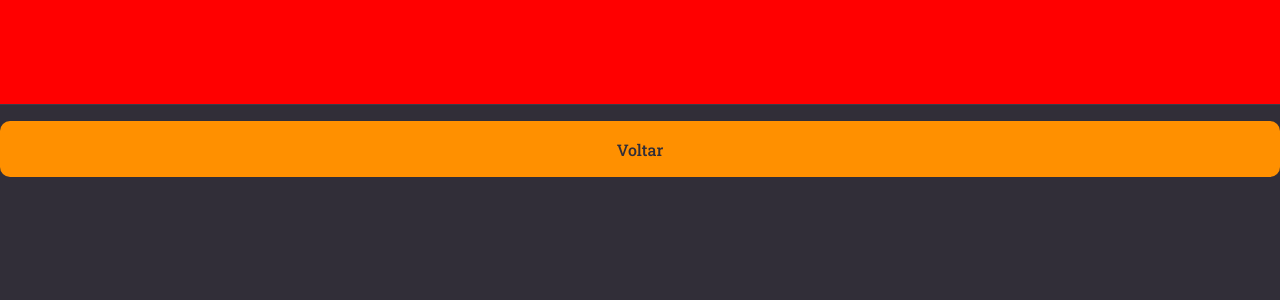
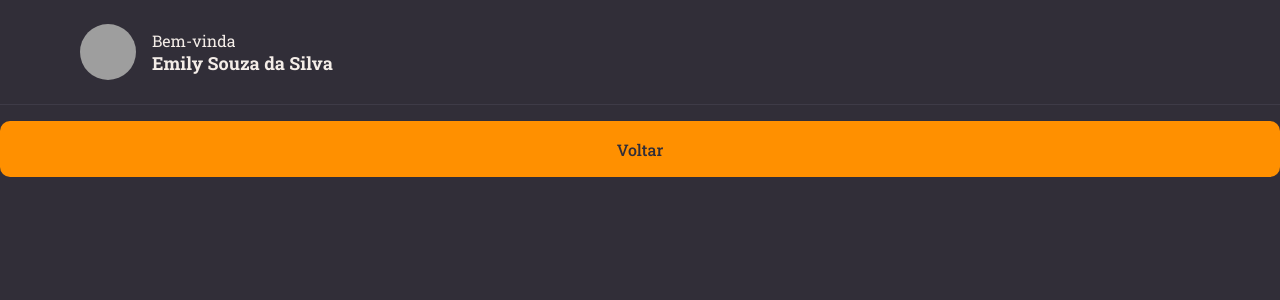
Before and after one commit to EmilySSouza/Rocketnotes, a React (Vite) app: page / in a window 1280 px wide. Shown: the top 300 px of the page. Built offline with nearby package versions, Linux system fonts and the light colour scheme; grey boxes are pictures that could not be loaded.

Commit message:
feat: add icon user image

```diff
--- a/src/components/Header/index.jsx
+++ b/src/components/Header/index.jsx
@@ -1,9 +1,16 @@
-import { Container } from "./styles";
+import { Container, Profile } from "./styles";
 
 export function Header() {
     return (
         <Container>
+            <Profile>
+                <img src="https://github.com/EmilySSouza.png" alt="Foto do usuário" />
 
+                <div>
+                    <span>Bem-vinda</span>
+                    <strong>Emily Souza da Silva</strong>
+                </div>
+            </Profile>
         </Container>
     )
 }
--- a/src/components/Header/styles.js
+++ b/src/components/Header/styles.js
@@ -1,4 +1,5 @@
 import styled from "styled-components";
+import theme from "../../styles/theme";
 
 export const Container = styled.header`
     grid-area: header;
@@ -14,6 +15,32 @@
     justify-content: space-between;
 
     padding: 0 80px;
+`;
 
-    background-color: red;
+export const Profile = styled.div`
+    display: flex;
+    align-items: center;
+
+    > img {
+        width: 56px;
+        height: 56px;
+        border-radius: 50%;
+    }
+
+    > div {
+        display: flex;
+        flex-direction: column;
+        margin-left: 16px;
+        line-height: 24px
+
+        span {
+            font-size: 14px;
+            color: ${({ theme }) => theme.COLORS.GRAY_100}
+        }
+
+        strong {
+            font-size: 18px;
+            color: ${({ theme }) => theme.COLORS.WHITE}
+        }
+    }
 `;
```
